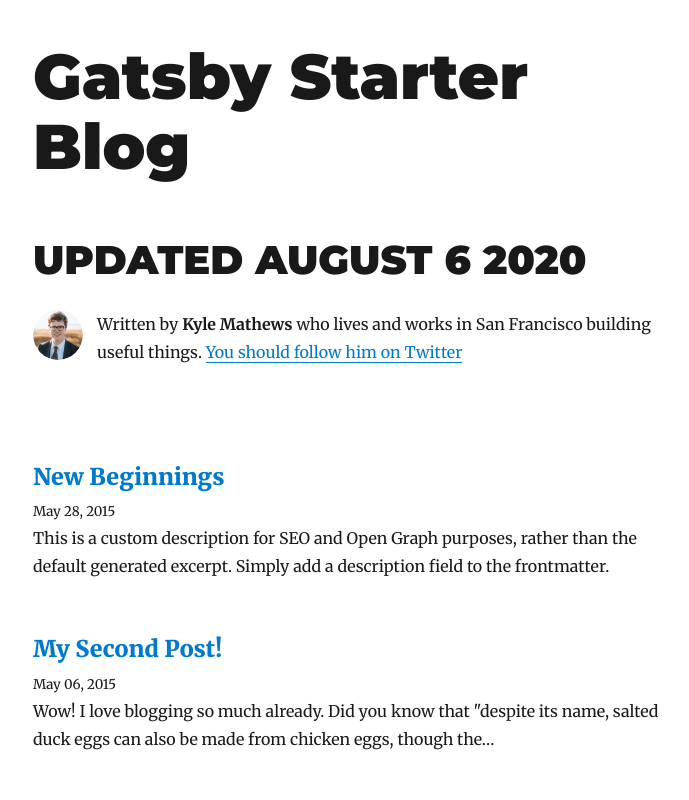
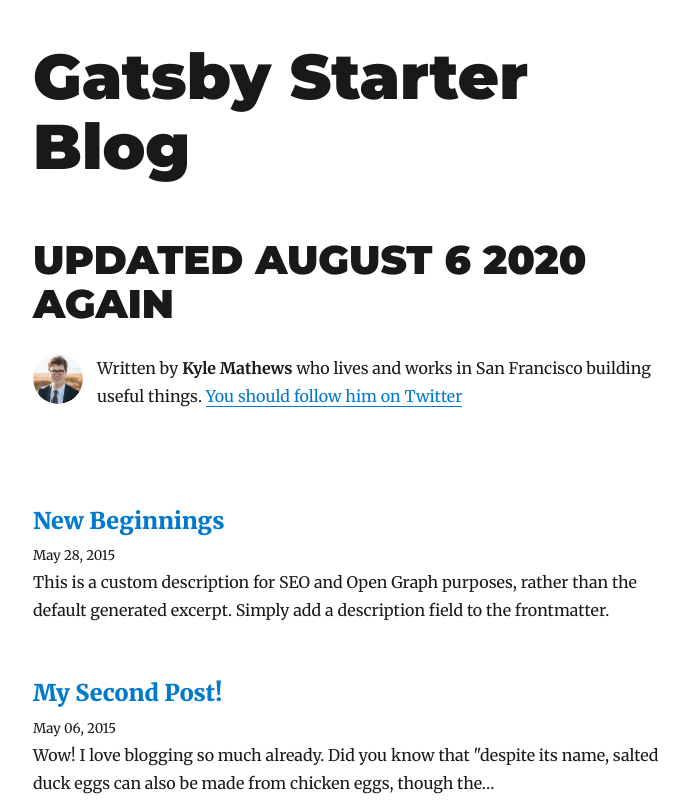
Before and after one commit to jade-framework/gatsby-blog, a Gatsby site: page / in a window 1280 px wide. Shown: the top 800 px of the page, without its empty margins (292-981 px from the left). Built offline with nearby package versions, Linux system fonts and the light colour scheme; Gatsby itself is replaced by a stand-in of ours; some packages are replaced by stand-ins of ours.

Commit message:
update index

```diff
--- a/src/pages/index.js
+++ b/src/pages/index.js
@@ -12,7 +12,7 @@
 
   return (
     <Layout location={location} title={siteTitle}>
-      <h1>UPDATED AUGUST 6 2020</h1>
+      <h1>UPDATED AUGUST 6 2020 AGAIN</h1>
       <SEO title="All posts" />
       <Bio />
       {posts.map(({ node }) => {
```
